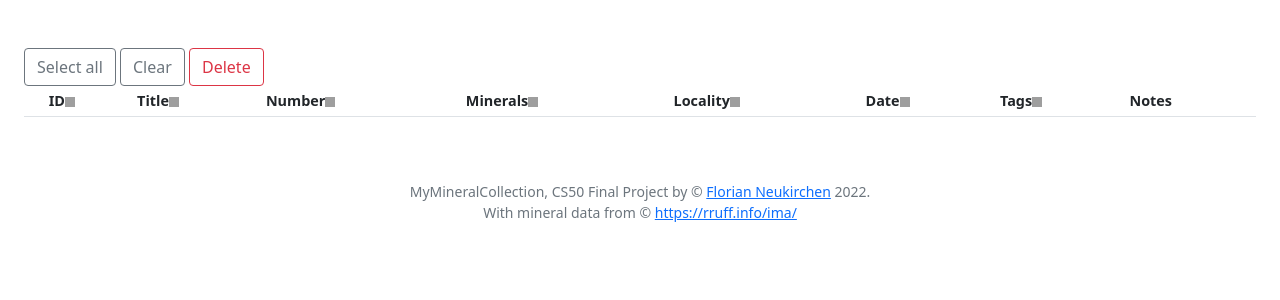
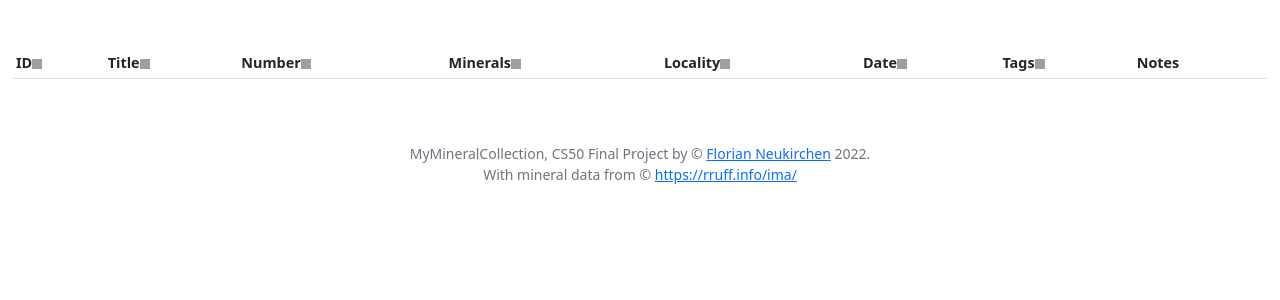
Before and after one commit to florianneukirchen/mymineralcollection-cs50, a Flask app: page /table in a window 1280 px wide. Shown: the part 64-364 px from the top of the page. Run offline with Flask 2, Linux system fonts and the light colour scheme; a user stored in the database is signed in; lists and menus that the app fills with data are empty; some libraries are stand-ins or nearby versions; grey boxes are pictures that could not be loaded.

Commit message:
Cant delete in table anymore

```diff
--- a/app.py
+++ b/app.py
@@ -14,6 +14,25 @@ from PIL import Image
 from helpers import *
 
 UPLOAD_FOLDER = 'uploads'
+
+
+"""
+Delete multiple specimen from table worked yesterday, but now I get the following exception with multiple selected entries:
+
+DeprecationWarning: 'session_cookie_name' is deprecated and will be removed in Flask 2.3. Use 'SESSION_COOKIE_NAME' in 'app.config' instead.
+During handling of the above exception, another exception occurred:
+Traceback (most recent call last):
+  File "/home/XXXXX/miniconda3/envs/cs50/lib/python3.11/site-packages/flask/app.py", line 1844, in finalize_request
+    response = self.process_response(response)
+
+This happends when cs50 library tries to delete the second or third element from the database, although it worked for the first element(s).
+This might be a problem of using the CS50 library?
+
+I am removing the feature for now, I don't know how to fix it.
+
+"""
+
+
 
 # Configure application
 app = Flask(__name__)
@@ -434,19 +453,22 @@ def viewspecimen():
 
 @app.route("/delete", methods=["POST"])
 def deletespecimen():
+    user_id = str(session["user_id"])
+    app.logger.info("user:" + user_id)
     id = request.form.get("id")
     silent = request.form.get("silent")
     if silent:
-        app.logger.info("silent")
+        app.logger.info("silent:" + id)
     else:
-        app.logger.info("not silent")
+        app.logger.info("not silent" + id)
+
 
     if id:
         # Make sure we also delete images
         images = db.execute("SELECT file FROM images WHERE specimen_id = ?", id)
-        foldername = os.path.join(app.config['UPLOAD_FOLDER'], str(session["user_id"]))
-        thumbfoldername = os.path.join(app.config['UPLOAD_FOLDER'], str(session["user_id"]), 'thumb')
-        app.logger.info(str(images))
+        foldername = os.path.join(app.config['UPLOAD_FOLDER'], user_id)
+        thumbfoldername = os.path.join(app.config['UPLOAD_FOLDER'], user_id, 'thumb')
+        app.logger.info("images " + str(images))
         for img in images:
             path = os.path.join(foldername, img['file'])
             app.logger.info(str(path))
@@ -464,18 +486,16 @@ def deletespecimen():
                     app.logger.info("Error: could not delete image file")
 
         # Delete record in DB
-        rows = db.execute("DELETE FROM specimen WHERE id = ? AND user_id = ?", id, session["user_id"])
+        app.logger.info("delete from DB " + id)
+        rows = db.execute("DELETE FROM specimen WHERE id = ? AND user_id = ?", id, user_id)
+        app.logger.info(id + " " + str(rows))
 
-        if rows < 1:
-            flash('Error, could not delete specimen from database.')
+
+        if silent:
+            return id
         else:
-            flash('Specimen has been deleted from database.')
-
-    if silent:
-        return id
-    else:
-        return redirect("/table")
-
+            return redirect("/table")
+    return redirect("/table")
 
 
 
--- a/templates/layout.html
+++ b/templates/layout.html
@@ -9,9 +9,6 @@
 
         <!-- http://getbootstrap.com/docs/5.1/ -->
         <link crossorigin="anonymous" href="https://cdn.jsdelivr.net/npm/bootstrap@5.1.3/dist/css/bootstrap.min.css" integrity="sha384-1BmE4kWBq78iYhFldvKuhfTAU6auU8tT94WrHftjDbrCEXSU1oBoqyl2QvZ6jIW3" rel="stylesheet">
-
-        <!-- https://favicon.io/emoji-favicons/money-bag/ -->
-        <link href="/static/favicon.ico" rel="icon">
 
         <link href="/static/styles.css" rel="stylesheet">
 
--- a/templates/table.html
+++ b/templates/table.html
@@ -7,29 +7,41 @@
 {% block main %}
 
 
+<!-- Delete worked yesterday, but now I get the following exception with multiple selected entries:
+
+DeprecationWarning: 'session_cookie_name' is deprecated and will be removed in Flask 2.3. Use 'SESSION_COOKIE_NAME' in 'app.config' instead.
+During handling of the above exception, another exception occurred:
+Traceback (most recent call last):
+  File "/home/XXXXX/miniconda3/envs/cs50/lib/python3.11/site-packages/flask/app.py", line 1844, in finalize_request
+    response = self.process_response(response)
+
+This happends when cs50 library tries to delete the second or third element from the database, although it worked for the first element(s).
+This might be a problem of using the CS50 library?
+
+I am removing the feature for now.
+
 
 
 <div class="container-fluid">
     <div class="text-start card-smaller">
         <button type="button" class="btn btn-outline-secondary" onclick="checkAll()">Select all</button>
         <button type="button" class="btn btn-outline-secondary" onclick="uncheckAll()">Clear</button>
-        <!-- Delete Button triggers bootstrap dialogue (modal) -->
         <button type="button" class="btn btn-outline-danger" onclick="deleteselected()">Delete</button>
 
 
     </div>
+-->
 
     <table class="table table-striped size90 table-sm" id="mytable">
         <thead>
             <tr>
-                <th class="text-start"></th>
-                <th class="text-start" onclick="sortTable(1)">ID<img src="static/sort-solid.svg" width="10px" height="10px"></th>
-                <th class="text-start" onclick="sortTable(2)">Title<img src="static/sort-solid.svg" width="10px" height="10px"></th>
-                <th class="text-start" onclick="sortTable(3)">Number<img src="static/sort-solid.svg" width="10px" height="10px"></th>
-                <th class="text-start" onclick="sortTable(4)">Minerals<img src="static/sort-solid.svg" width="10px" height="10px"></th>
-                <th class="text-start" onclick="sortTable(5)">Locality<img src="static/sort-solid.svg" width="10px" height="10px"></th>
-                <th class="text-start" onclick="sortTable(6)">Date<img src="static/sort-solid.svg" width="10px" height="10px"></th>
-                <th class="text-start" onclick="sortTable(7)">Tags<img src="static/sort-solid.svg" width="10px" height="10px"></th>
+                <th class="text-start" onclick="sortTable(0)">ID<img src="static/sort-solid.svg" width="10px" height="10px"></th>
+                <th class="text-start" onclick="sortTable(1)">Title<img src="static/sort-solid.svg" width="10px" height="10px"></th>
+                <th class="text-start" onclick="sortTable(2)">Number<img src="static/sort-solid.svg" width="10px" height="10px"></th>
+                <th class="text-start" onclick="sortTable(3)">Minerals<img src="static/sort-solid.svg" width="10px" height="10px"></th>
+                <th class="text-start" onclick="sortTable(4)">Locality<img src="static/sort-solid.svg" width="10px" height="10px"></th>
+                <th class="text-start" onclick="sortTable(5)">Date<img src="static/sort-solid.svg" width="10px" height="10px"></th>
+                <th class="text-start" onclick="sortTable(6)">Tags<img src="static/sort-solid.svg" width="10px" height="10px"></th>
                 <th class="text-start">Notes</th>
 
             </tr>
@@ -38,11 +50,13 @@
             <!-- Loop through the database entries to display them in this table -->
             {% for row in rows %}
             <tr id="tr{{ row['id'] }}">
+                <!--
                 <td>
 
                         <input type="checkbox" class="form-check-input mycheckboxes" name="checkboxes" value="{{ row['id'] }}">
 
                 </td>
+                -->
                 <td class="text-start">{{ row['id'] }}</td>
                 <td class="text-start">{{ row['title'] }}</td>
                 <td class="text-start">{{ row['my_id'] }}</td>
```
Also changed, not shown: mineralcollection.db, 11 other files.
